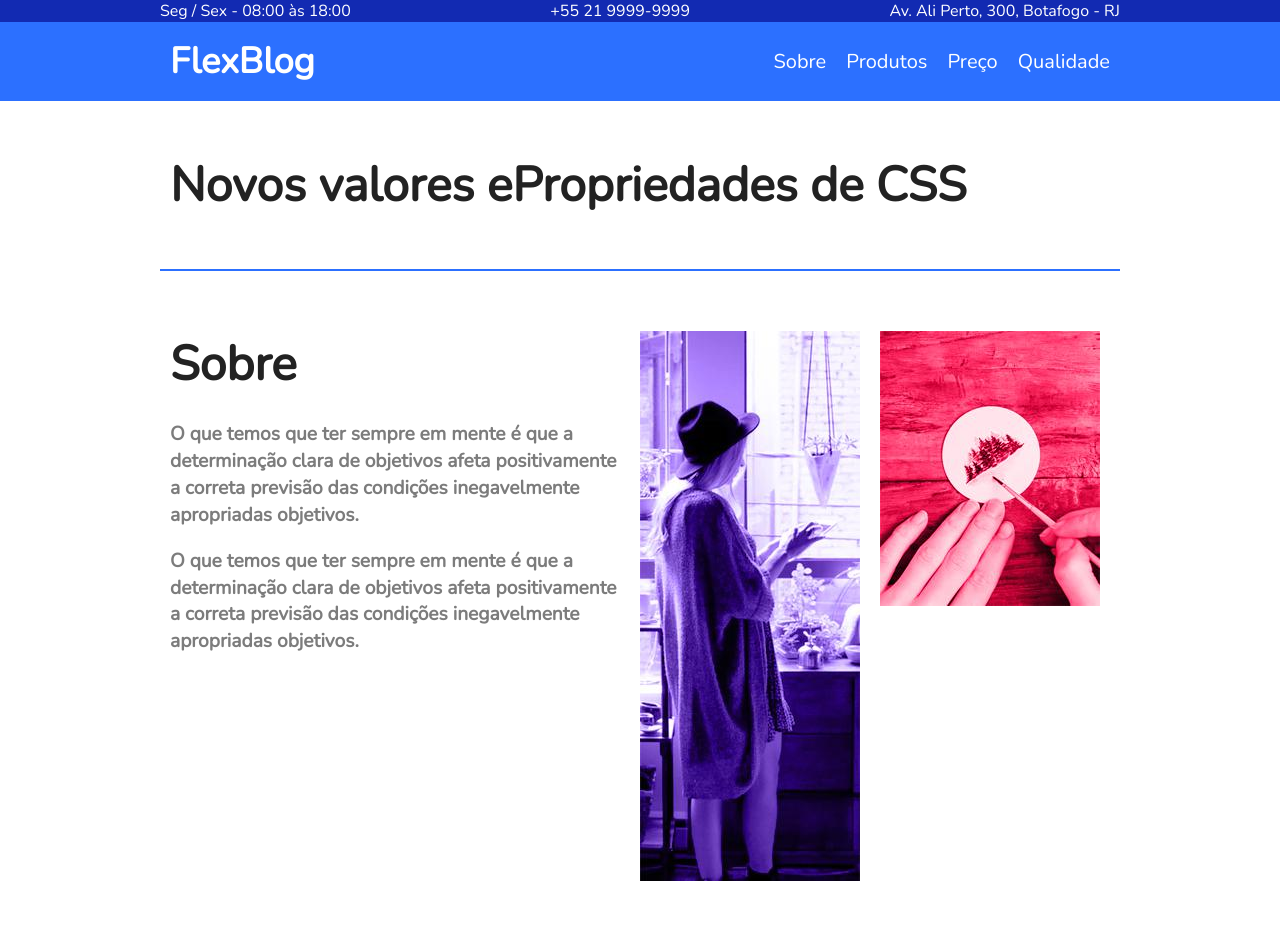
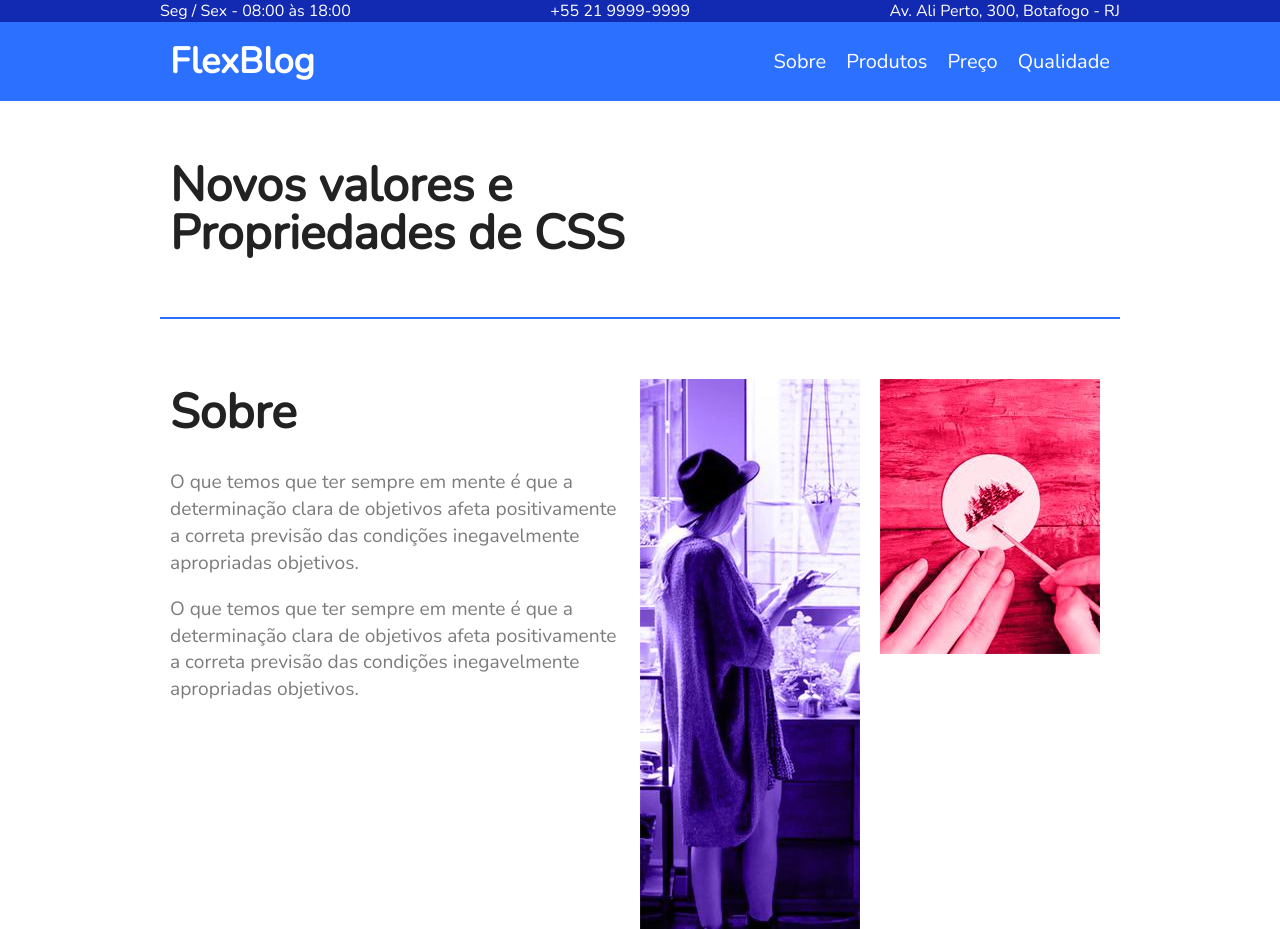
Before and after one commit to Alexbbianchi/flex-blog, a plain HTML site: page index.html in a window 1280 px wide. Shown: the top 929 px of the page. Drawn offline with nearby package versions, Linux system fonts and the light colour scheme.

```diff
--- a/index.html
+++ b/index.html
@@ -34,7 +34,7 @@
         </div>
     </header>
 
-    <h1 class="introducao">Novos valores e<b>Propriedades de CSS</h1>
+    <h1 class="introducao">Novos valores e<br> Propriedades de CSS</h1>
 
     <section class="sobre" id="sobre">
         <div class="sobre-info">
```
Also changed, not shown: 1 other file.
